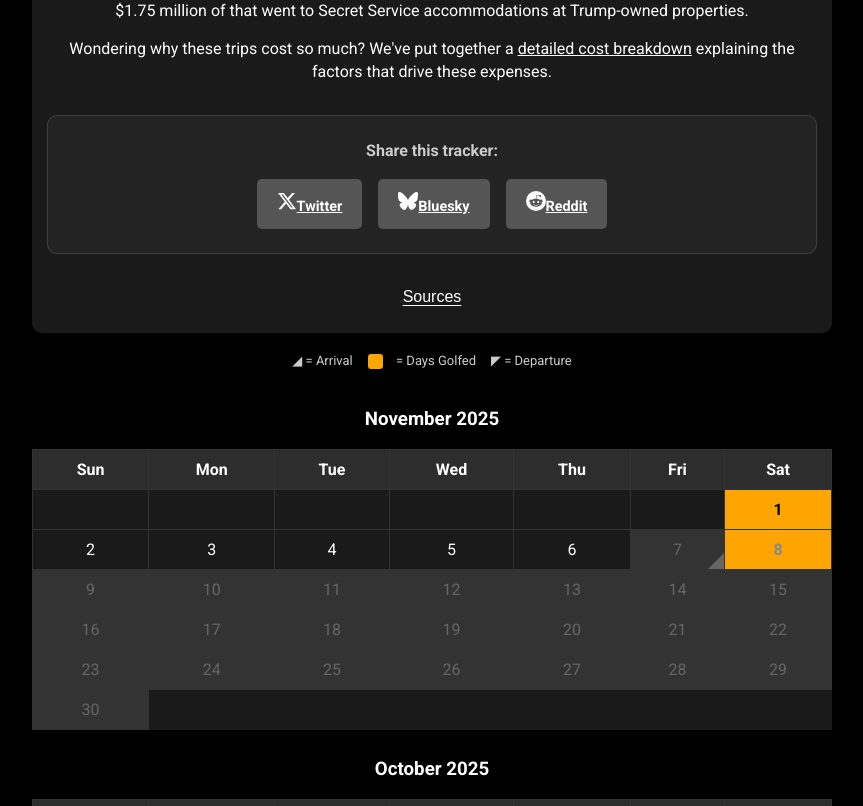
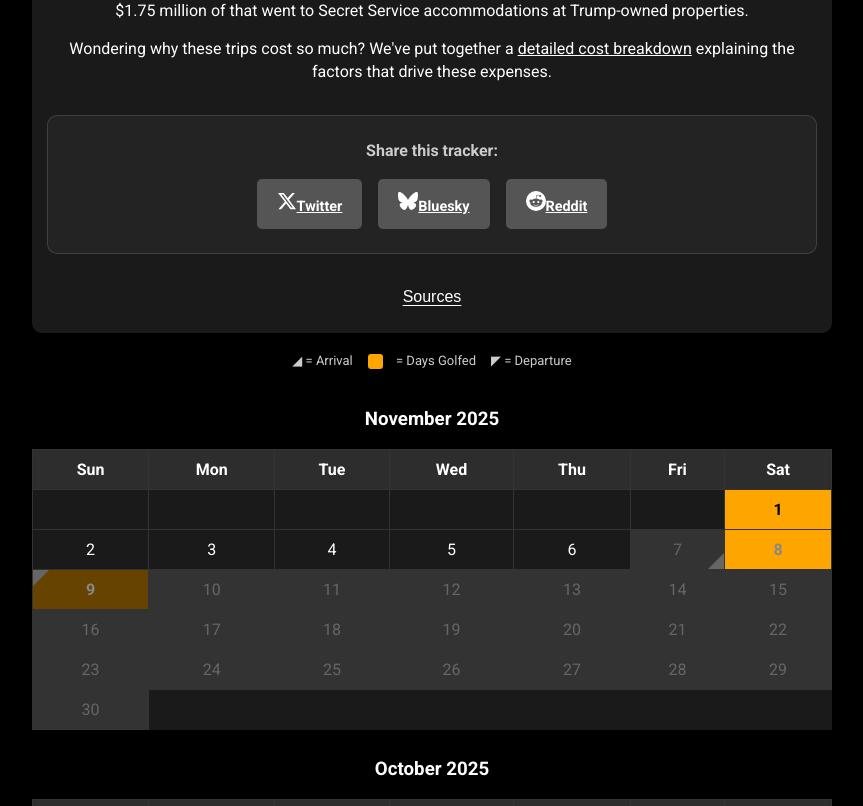
Before and after one commit to soyboi1312/istrumpgolfing.today, a Next.js app: page / in a window 1280 px wide. Shown: the part 767-1573 px from the top of the page, without its empty margins (208-1071 px from the left). Built offline with nearby package versions, Linux system fonts and the light colour scheme.

Commit message:
Update status.ts

```diff
--- a/data/status.ts
+++ b/data/status.ts
@@ -16,7 +16,7 @@ export const statusData: StatusData = {
         // ========================================
         // November 2025
         // ========================================
-        '2025-11-08':{
+        '2025-11-09':{
             location: 'West Palm Beach, FL',
             url: 'https://rollcall.com/factbase/trump/topic/calendar/',
             type: 'golf_departure',
```
